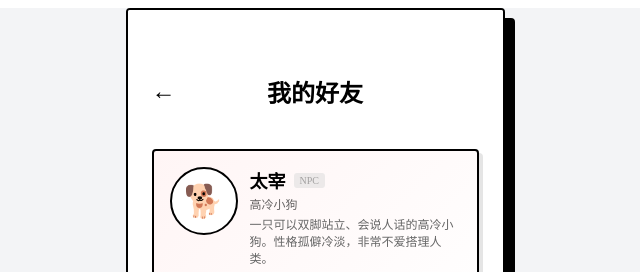
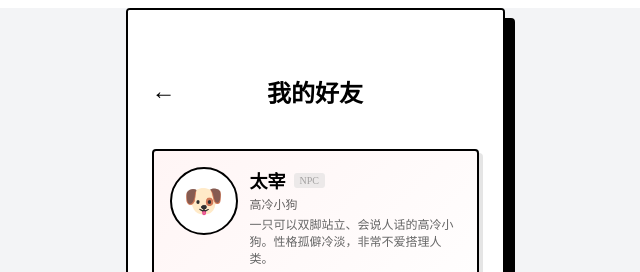
Before and after one commit to NCGreatDevil/the-lucky-life, a Vue app: page /friends in a window 1280 px wide. Shown: the top 272 px of the page, without its empty margins (325-965 px from the left). Built offline with nearby package versions, Linux system fonts and the light colour scheme; sample sign-in values are in the browser's storage; the HTML template or start-up script is replaced by a standard one; a web font is replaced by a local one.

Commit message:
fix: 修正太宰的title为高冷小狗

```diff
--- a/src/views/Friends.vue
+++ b/src/views/Friends.vue
@@ -14,7 +14,7 @@
         <div class="npc-card hand-drawn-border" v-if="!hasDogFriend">
           <div class="npc-header">
             <div class="npc-avatar">
-              <span class="avatar-emoji">🐕</span>
+              <span class="avatar-emoji">🐶</span>
             </div>
             <div class="npc-info">
               <div class="npc-name-row">
@@ -124,7 +124,7 @@ const hasDogFriend = computed(() => {
 // 小狗太宰的信息
 const dogFriend = {
  name: '太宰',
- avatar: '🐕',
+ avatar: '🐶',
  title: '高冷小狗',
  tags: ['高冷', '傲娇', '话少'],
  level: 1,
```
